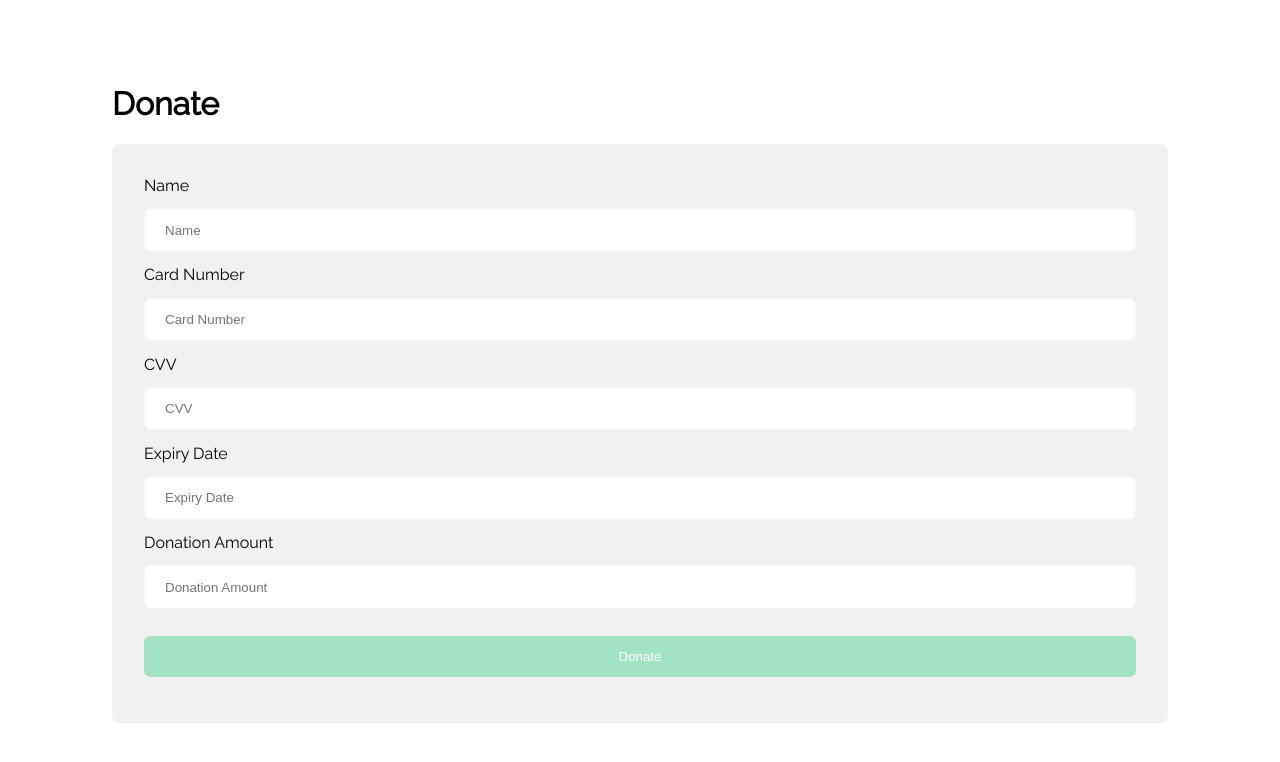
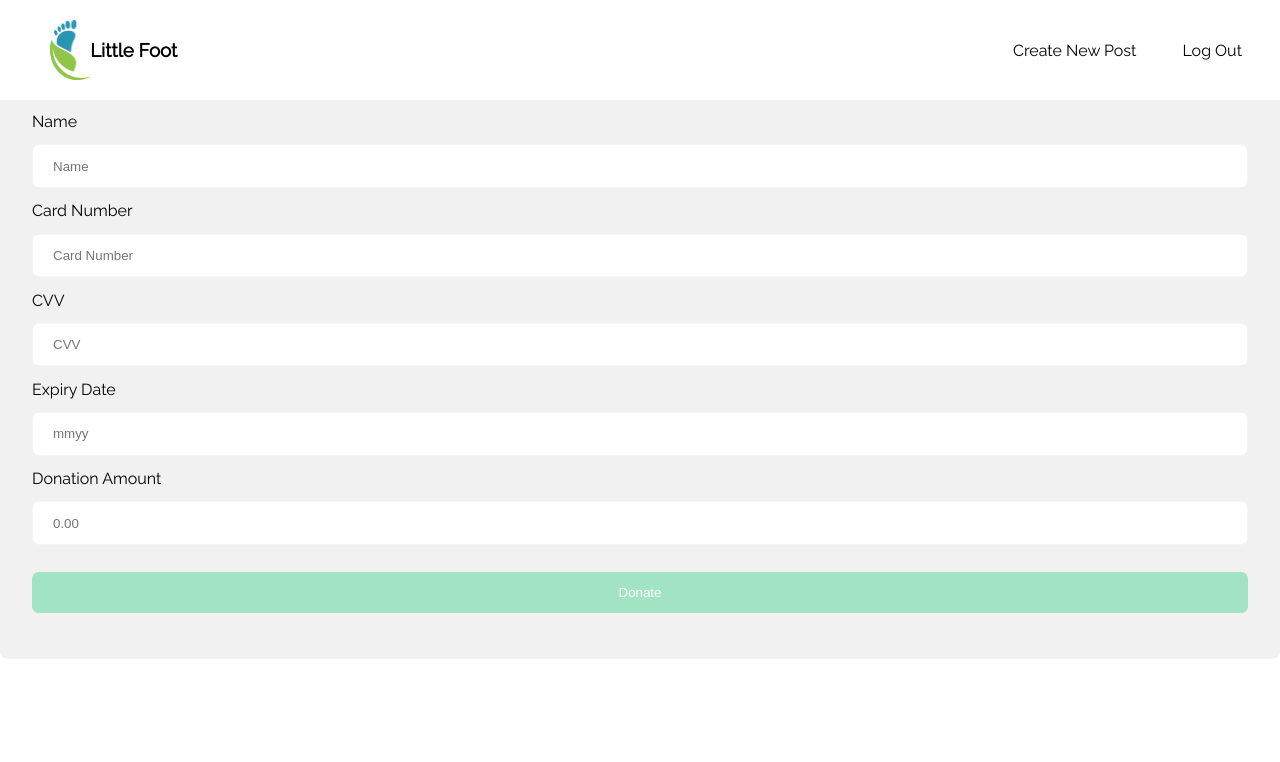
Before and after one commit to KaanDarcey/LittleFoot, a PHP site: page /donate.php in a window 1280 px wide. Shown: the top 762 px of the page. Run offline with PHP 8.4, Linux system fonts and the light colour scheme; a user stored in the database is signed in; some libraries are stand-ins or nearby versions.

Commit message:
Update Donate Form
#Set min and max length

```diff
--- a/donate.php
+++ b/donate.php
@@ -7,7 +7,7 @@
   <head>
     <meta charset="utf-8">
     <meta http-equiv="X-UA-Compatible" content="IE=edge">
-    <title>Make a Donation</title>
+    <title>Make a Donation | Little Foot</title>
     <meta name="description" content="">
     <meta name="viewport" content="width=device-width, initial-scale=1">
     <link rel="stylesheet" href="https://cdnjs.cloudflare.com/ajax/libs/font-awesome/5.12.1/css/all.min.css">
@@ -18,21 +18,41 @@
     <!--[if lt IE 7]>
       <p class="browsehappy">You are using an <strong>outdated</strong> browser. Please <a href="#">upgrade your browser</a> to improve your experience.</p>
     <![endif]-->
-    <div class="container">
-      <main class="add-new-post">
-        <h1>Donate</h1>
+    <div class="container" style="padding:0">
+      <div class="home-header">
+
+        <div>
+          <img class='home-header-logo' src='./IMGS/LittleFootLogo.png' alt='logo' />
+          <h3>Little Foot</h3></a>
+        </div>
+        <div>
+            <?php
+            if(!isset($_SESSION['user'])){
+              echo "<a href='index.php'>Home</a>";
+              echo "<a href='contact-us.php'>Contact Us</a>";
+              echo "<a href='admin/login.php' class='admin-login'>Sign In</a>";
+              echo "<span class='donate'><a href='donate.php'>DONATE</a></span>";
+            }else{
+                echo "<a href='admin/new-post.php'>Create New Post</a>";
+                echo "<a href='PHP/logout.php'>Log Out</a>";
+            }
+            ?>
+        </div>
+      </div>
+      <main class="add-donation">
+        <h1>Make a Donation</h1>
         <div class="form-cont">
           <form class="post-form" method="POST" action="PHP/add-donation.php">
             <label for="name">Name</label>
             <input type="text" name="name" class="name" placeholder="Name" required/>
             <label for="card">Card Number</label>
-            <input type="text" name="card" class="card" placeholder="Card Number" required/>
+            <input type="text" name="card" class="card" placeholder="Card Number" required minlength="16" maxlength="19"/>
             <label for="cvv">CVV</label>
-            <input type="text" name="cvv" class="cvv" placeholder="CVV" required/>
+            <input type="text" name="cvv" class="cvv" placeholder="CVV" required minlength="3" maxlength="3"/>
             <label for="date">Expiry Date</label>
-            <input type="text" name="date" class="date" placeholder="Expiry Date" required/>
+            <input type="text" name="date" class="date" placeholder="mmyy" required minlength="4" maxlength="4"/>
             <label for="amount">Donation Amount</label>
-            <input type="text" name="amount" class="amount" placeholder="Donation Amount" required/>
+            <input type="text" name="amount" class="amount" placeholder="0.00" required/>
 
 
             <input type="submit" name="submit" value="Donate" class="btn-publish">
```
